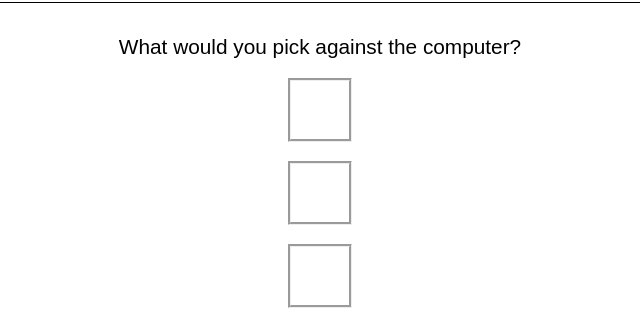
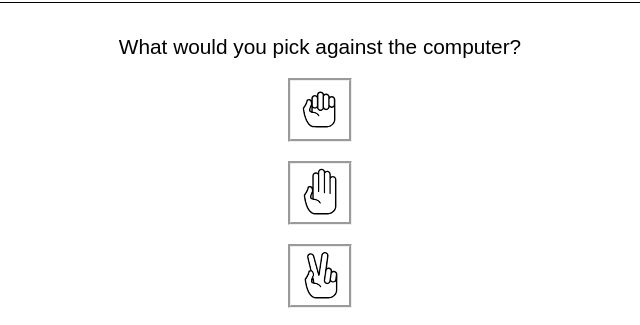
Before and after one commit to es-rene99/rock-paper-scissors, a website: page index.html in a window 1280 px wide. Shown: the part 51-376 px from the top of the page, without its empty margins (320-960 px from the left). Drawn offline with Linux system fonts and the light colour scheme; the site is published under a folder, as on GitHub Pages, so addresses that start at the root find nothing.

Commit message:
fix: updating to relative paths for svg

```diff
--- a/src/css/style.css
+++ b/src/css/style.css
@@ -58,16 +58,16 @@ body {
 }
 
 .main-controls__button--rock {
-  background: url(/src/resources/noun-rock.svg) no-repeat center;
+  background: url(../resources/noun-rock.svg) no-repeat center;
 }
 
 .main-controls__button--paper {
-  background: url(/src/resources/noun-paper.svg) no-repeat;
+  background: url(../resources/noun-paper.svg) no-repeat;
   background-position: 8px 4px;
 }
 
 .main-controls__button--scissors {
-  background: url(/src/resources/noun-scissors.svg) no-repeat center;
+  background: url(../resources/noun-scissors.svg) no-repeat center;
   background-position: 9px 5px;
 }
 
```
